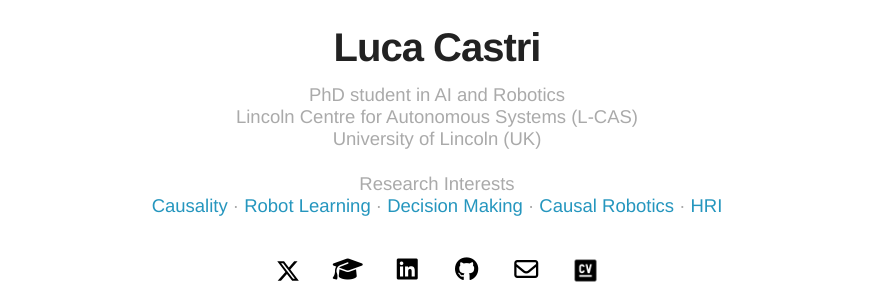
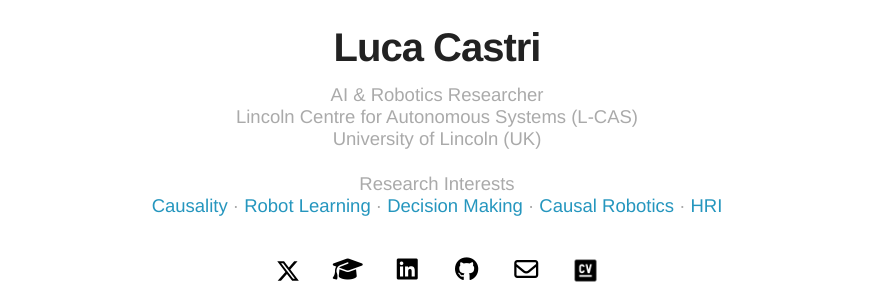
Before and after one commit to lcastri/lcastri.github.io, a Jekyll site: the page built from index.html, in a window 1280 px wide. Shown: the part 252-536 px from the top of the page, without its empty margins (203-1076 px from the left). Built offline with Jekyll 4.4.1, drawn with Linux system fonts in a browser that asks for light colours; nearby versions of some CDN libraries.

Commit message:
phd student removed

```diff
--- a/_config.yml
+++ b/_config.yml
@@ -1,6 +1,6 @@
 # main text of home
 title: Luca Castri
-bio: PhD student in AI and Robotics <br> Lincoln Centre for Autonomous Systems (L-CAS) <br> University of Lincoln (UK)
+bio: AI & Robotics Researcher <br> Lincoln Centre for Autonomous Systems (L-CAS) <br> University of Lincoln (UK)
 research:
 - Causality
 - Robot Learning
```
